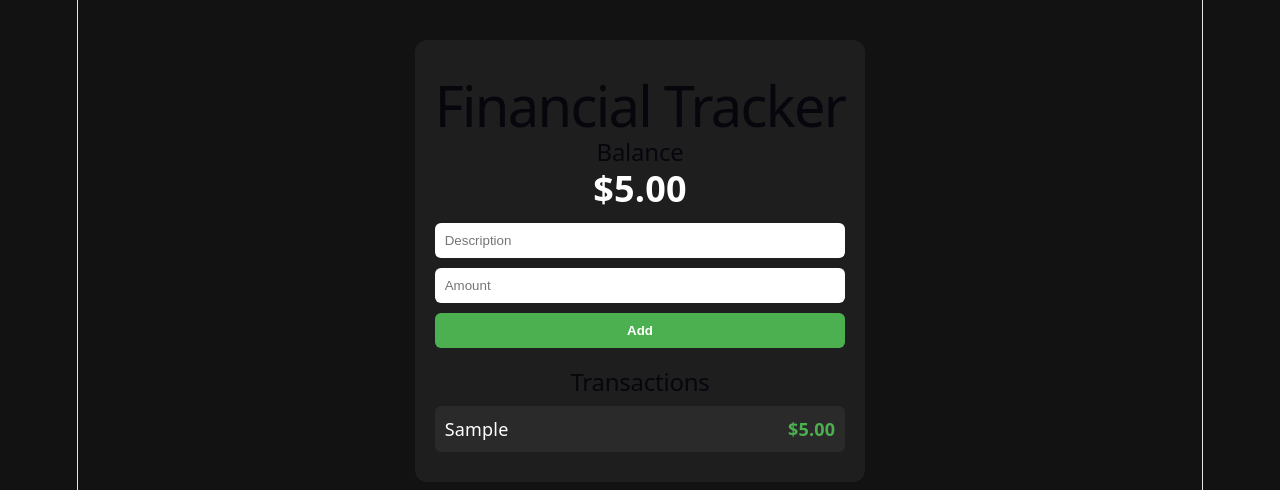
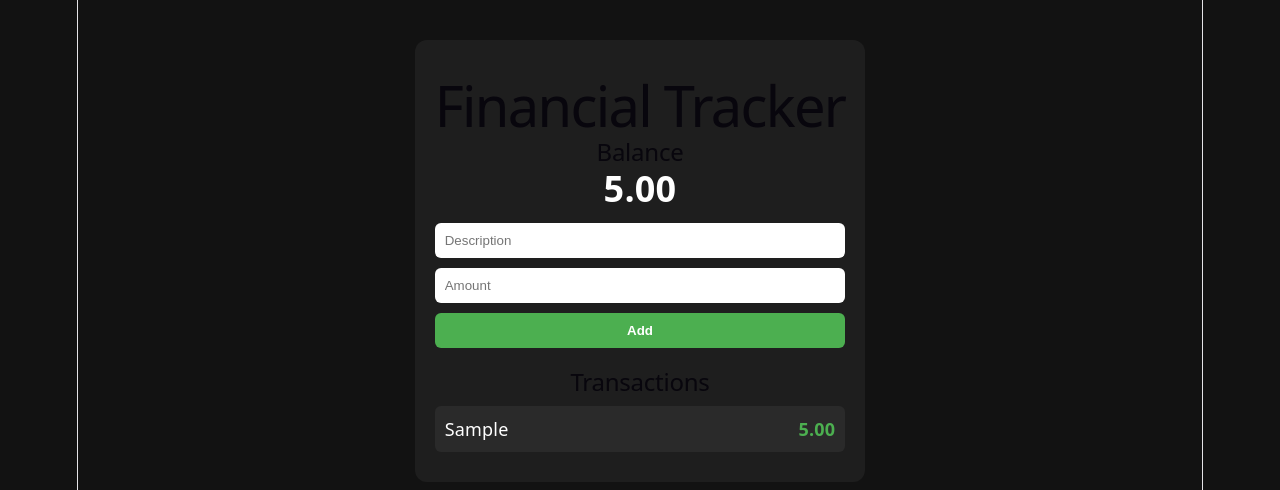
Before and after one commit to FixedBits/financial-tracker, a React (Vite) app: page / in a window 1280 px wide. Both pictures are taken after typing "Sample", "5" into the empty fields and a click on the button "Add". Shown: the top 490 px of the page. Built offline with nearby package versions, Linux system fonts and the light colour scheme.

Commit message:
Improve number formatting for balance and transactions

```diff
--- a/src/components/Balance.jsx
+++ b/src/components/Balance.jsx
@@ -2,7 +2,7 @@ function Balance({ total }) {
   return (
     <div className="balance">
       <h2>Balance</h2>
-      <p className="amount">${total.toFixed(2)}</p>
+      <p className="amount">{total.toLocaleString(undefined, { minimumFractionDigits: 2 })}</p>
     </div>
   );
 }
--- a/src/components/TransactionList.jsx
+++ b/src/components/TransactionList.jsx
@@ -9,7 +9,7 @@ function TransactionList({ items }) {
         {items.map((t) => (
           <li key={t.id}>
             <span>{t.text}</span>
-            <span className={t.amount >= 0 ? "income" : "expense"}>${t.amount.toFixed(2)}</span>
+            <span className={t.amount >= 0 ? "income" : "expense"}>{t.amount.toLocaleString(undefined, { minimumFractionDigits: 2 })}</span>
           </li>
         ))}
       </ul>
```
